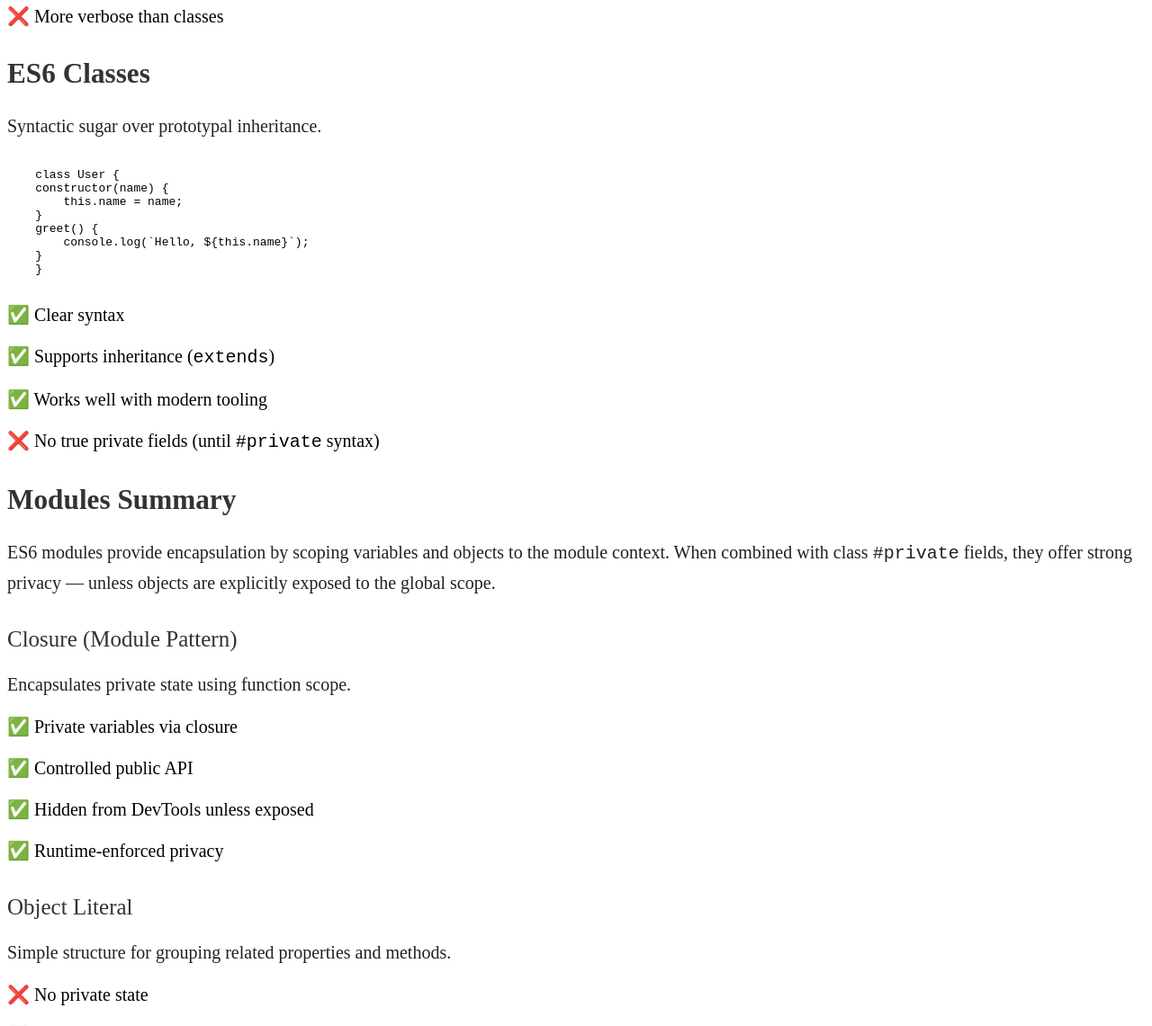
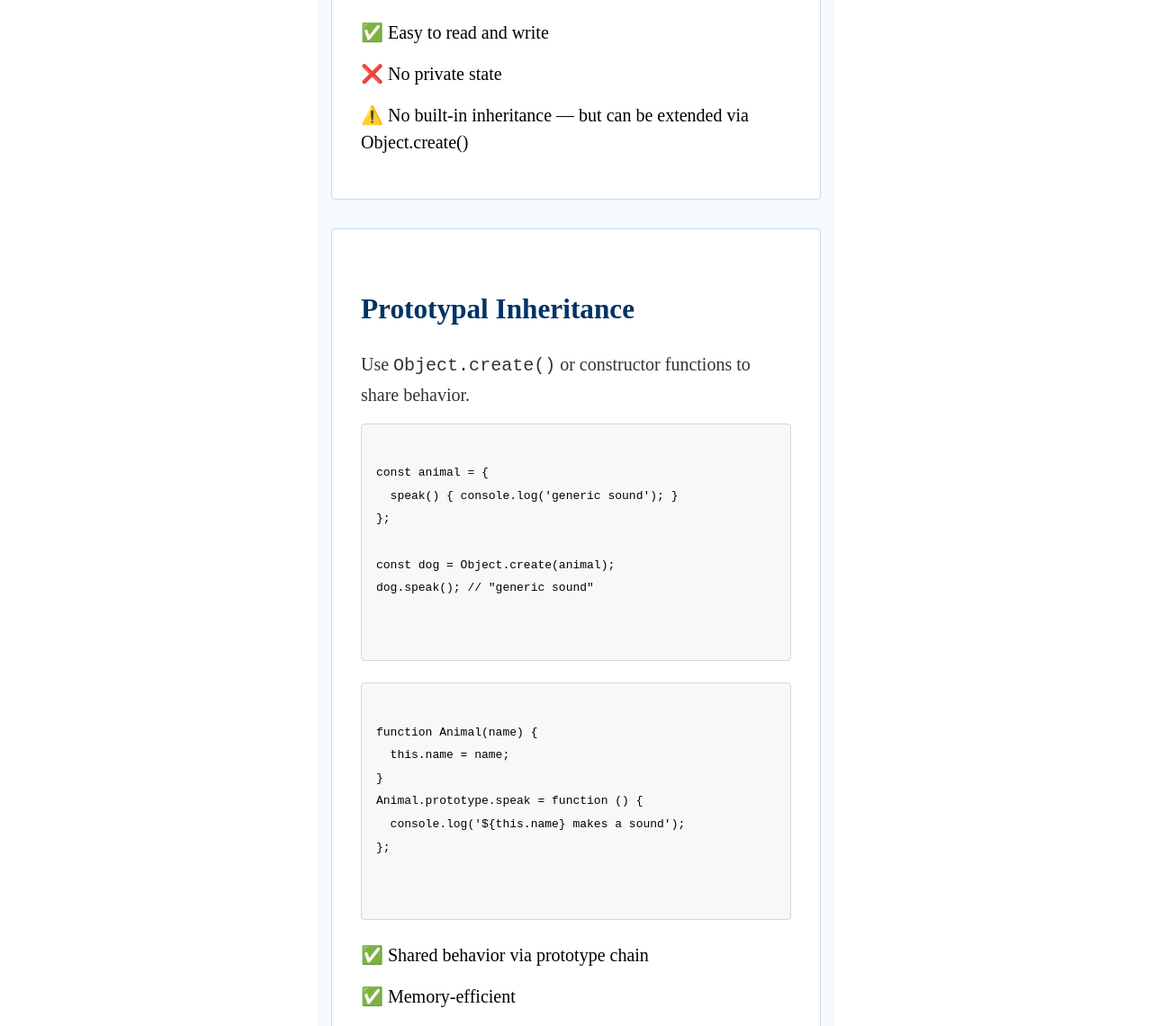
Before and after one commit to Arthur-Woodlee/foundations-of-front-end-development, a website built with webpack: page src/pages/javascript.html in a window 1280 px wide. Shown: the part 1659-2800 px from the top of the page at 90% size. Built offline with nearby package versions, Linux system fonts and the light colour scheme.

Commit message:
Implemented _book.scss
1. Added basic styling to delinearate sections.

```diff
--- a/src/pages/javascript.html
+++ b/src/pages/javascript.html
@@ -5,21 +5,21 @@
     <meta charset="UTF-8" />
     <title>JavaScript Foundations</title>
 </head>
+
 <body>
     <header class="header">
         <h1 class="header__title">JavaScript Foundations</h1>
     </header>
     <main class="book">
         <section id="module-patterns" class="chapter">
-            <h2>JavaScript Module Patterns</h2>
-
+            <h2 class="chapter__title">JavaScript Module Patterns</h2>
             <article class="chapter__section">
-                <h3>Closures (Module Pattern)</h3>
-                <p>
+                <h3 class="chapter__section-title">Closures (Module Pattern)</h3>
+                <p class="chapter__section-text">
                     Encapsulate private state using function scope.
                 </p>
 
-<pre>
+                <pre class="chapter__section-code">
     <code>
 function closure() {
   let count = 0; // private
@@ -34,19 +34,17 @@
                 <ul class="module-summary">
                     <li>✅ Private variables</li>
                     <li>✅ Controlled public API</li>
-                    <li>
-                        ❌ No inheritance or extensibility — but ✅ supports composition for modular reuse
-                    </li>
+                    <li>❌ No inheritance or extensibility — but ✅ supports composition for modular reuse</li>
                 </ul>
             </article>
 
             <article class="chapter__section">
-                <h3>Object Literals</h3>
-                <p>
+                <h3 class="chapter__section-title">Object Literals</h3>
+                <p class="chapter__section-text">
                     Simple, declarative structure for grouping related properties and methods.
                 </p>
 
-                <pre>
+                <pre class="chapter__section-code">
     <code>
 const logger = {
   level: 'info',
@@ -60,18 +58,17 @@ const logger = {
                 <ul class="module-summary">
                     <li>✅ Easy to read and write</li>
                     <li>❌ No private state</li>
-                    <li>⚠️ No built-in inheritance — but can be
-                        extended via Object.create() (prototype delegation)</li>
+                    <li>⚠️ No built-in inheritance — but can be extended via Object.create()</li>
                 </ul>
             </article>
 
             <article class="chapter__section">
-                <h3>Prototypal Inheritance</h3>
-                <p>
+                <h3 class="chapter__section-title">Prototypal Inheritance</h3>
+                <p class="chapter__section-text">
                     Use <code>Object.create()</code> or constructor functions to share behavior.
                 </p>
 
-<pre>
+                <pre class="chapter__section-code">
     <code>
 const animal = {
   speak() { console.log('generic sound'); }
@@ -82,7 +79,7 @@ const logger = {
     </code>
   </pre>
 
-<pre>
+                <pre class="chapter__section-code">
     <code>
 function Animal(name) {
   this.name = name;
@@ -101,12 +98,12 @@ const logger = {
             </article>
 
             <article class="chapter__section">
-                <h3>ES6 Classes</h3>
-                <p>
+                <h3 class="chapter__section-title">ES6 Classes</h3>
+                <p class="chapter__section-text">
                     Syntactic sugar over prototypal inheritance.
                 </p>
 
-<pre>
+                <pre class="chapter__section-code">
     <code>
 class User {
   constructor(name) {
@@ -121,25 +118,24 @@ const logger = {
 
                 <ul class="module-summary">
                     <li>✅ Clear syntax</li>
-                    <li>✅ Supports inheritance
-                        (<code>extends</code>)</li>
+                    <li>✅ Supports inheritance (<code>extends</code>)</li>
                     <li>✅ Works well with modern tooling</li>
-                    <li>❌ No true private fields (until
-                        <code>#private</code> syntax)
-                    </li>
+                    <li>❌ No true private fields (until <code>#private</code> syntax)</li>
                 </ul>
             </article>
+
             <article class="chapter__section">
-                <h3>Modules Summary</h3>
-                <p>
+                <h3 class="chapter__section-title">Modules Summary</h3>
+                <p class="chapter__section-text">
                     ES6 modules provide encapsulation by scoping variables and objects to the module context. When
-                    combined with class <code>#private</code> fields, they offer strong privacy — unless objects are
-                    explicitly exposed to the global scope.
+                    combined with class
+                    <code>#private</code> fields, they offer strong privacy — unless objects are explicitly exposed to
+                    the global scope.
                 </p>
 
-                <section>
-                    <h4>Closure (Module Pattern)</h4>
-                    <p>Encapsulates private state using function scope.</p>
+                <section class="chapter__subsection">
+                    <h4 class="chapter__subsection-title">Closure (Module Pattern)</h4>
+                    <p class="chapter__subsection-text">Encapsulates private state using function scope.</p>
                     <ul class="module-summary">
                         <li>✅ Private variables via closure</li>
                         <li>✅ Controlled public API</li>
@@ -148,9 +144,10 @@ const logger = {
                     </ul>
                 </section>
 
-                <section>
-                    <h4>Object Literal</h4>
-                    <p>Simple structure for grouping related properties and methods.</p>
+                <section class="chapter__subsection">
+                    <h4 class="chapter__subsection-title">Object Literal</h4>
+                    <p class="chapter__subsection-text">Simple structure for grouping related properties and methods.
+                    </p>
                     <ul class="module-summary">
                         <li>❌ No private state</li>
                         <li>✅ Easy to inspect and modify</li>
@@ -159,9 +156,9 @@ const logger = {
                     </ul>
                 </section>
 
-                <section>
-                    <h4>Prototypal Inheritance</h4>
-                    <p>Shares behavior via prototype chain.</p>
+                <section class="chapter__subsection">
+                    <h4 class="chapter__subsection-title">Prototypal Inheritance</h4>
+                    <p class="chapter__subsection-text">Shares behavior via prototype chain.</p>
                     <ul class="module-summary">
                         <li>❌ No private state</li>
                         <li>✅ Memory-efficient</li>
@@ -170,9 +167,9 @@ const logger = {
                     </ul>
                 </section>
 
-                <section>
-                    <h4>ES6 Class</h4>
-                    <p>Syntactic sugar over prototypal inheritance.</p>
+                <section class="chapter__subsection">
+                    <h4 class="chapter__subsection-title">ES6 Class</h4>
+                    <p class="chapter__subsection-text">Syntactic sugar over prototypal inheritance.</p>
                     <ul class="module-summary">
                         <li>✅ Clear syntax</li>
                         <li>✅ Supports <code>extends</code> inheritance</li>
@@ -182,9 +179,9 @@ const logger = {
                     </ul>
                 </section>
 
-                <section>
-                    <h4>ES6 Module + Class</h4>
-                    <p>Combines module scope with class privacy.</p>
+                <section class="chapter__subsection">
+                    <h4 class="chapter__subsection-title">ES6 Module + Class</h4>
+                    <p class="chapter__subsection-text">Combines module scope with class privacy.</p>
                     <ul class="module-summary">
                         <li>✅ Strong privacy boundary</li>
                         <li>✅ <code>#private</code> fields + module scope</li>
@@ -194,11 +191,14 @@ const logger = {
                     </ul>
                 </section>
 
-                <section>
-                    <h4>Debugging Exposure</h4>
-                    <p>During development, you may want to inspect internal objects in DevTools. This can be done safely
-                        using conditional exposure:</p>
-<pre>
+                <section class="chapter__subsection">
+                    <h4 class="chapter__subsection-title">Debugging Exposure</h4>
+                    <p class="chapter__subsection-text">
+                        During development, you may want to inspect internal objects in DevTools. This can be done
+                        safely using conditional exposure:
+                    </p>
+
+                    <pre class="chapter__section-code">
       <code>
 const ENV = 'development';
 
@@ -208,14 +208,15 @@ const logger = {
 }
       </code>
     </pre>
-                    <ul>
+
+                    <ul class="module-summary">
                         <li>✅ Enables inspection during development</li>
                         <li>✅ Keeps production scope clean</li>
                         <li>⚠️ Avoid exposing sensitive logic or state</li>
                     </ul>
                 </section>
 
-                <p>
+                <p class="chapter__section-text">
                     ⚠️ Avoid attaching internal objects to <code>window</code> unless explicitly needed for debugging.
                     In production, this breaks encapsulation and undermines privacy guarantees.
                 </p>
@@ -226,4 +227,5 @@ const logger = {
         <p class="footer__text">© 2025 Arthur Woodlee.</p>
     </footer>
 </body>
+
 </html>
--- a/src/styles/components/book/_book.scss
+++ b/src/styles/components/book/_book.scss
@@ -0,0 +1,81 @@
+@use '../../global/variables' as v;
+@use '../../global/functions' as f;
+@use '../../layout/mixins/media' as m;
+
+.book {
+  padding: f.spacing(2) f.spacing(1);
+  max-width: 72ch;
+  margin-inline: auto;
+  line-height: 1.6;
+
+  @include m.respond-to(md) {
+    padding: f.spacing(3) f.spacing(2);
+  }
+
+  @include m.respond-to(lg) {
+    padding: f.spacing(4) f.spacing(3);
+  }
+}
+
+.chapter {
+  margin-bottom: f.spacing(3);
+  padding-left: f.spacing(1);
+  padding-right: f.spacing(1);
+  background-color: #f5faff;     // soft blue background
+
+  &__title {
+    margin-bottom: f.spacing(1.5);
+    color: #003366; // deep heading blue
+  }
+
+  &__section {
+    margin-bottom: f.spacing(2);
+    padding: f.spacing(1);
+    border: 1px solid #d0d7de; // light gray border
+    border-radius: 4px;
+    background-color: #ffffff;
+
+    @include m.respond-to(md) {
+      padding: f.spacing(1.5);
+    }
+
+    @include m.respond-to(lg) {
+      padding: f.spacing(2);
+    }
+  }
+
+  &__section-title {
+    margin-bottom: f.spacing(1);
+    color: #003366;
+  }
+
+  &__section-text {
+    margin-bottom: f.spacing(1);
+    color: #333333;
+  }
+
+  &__section-code {
+    margin-bottom: f.spacing(1.5);
+    background-color: #f6f8fa; // GitHub-style code block
+    border: 1px solid #d0d7de;
+    padding: f.spacing(1);
+    border-radius: 4px;
+    font-family: 'Courier New', Courier, monospace;
+  }
+
+  &__subsection {
+    margin-top: f.spacing(2);
+    padding-left: f.spacing(1);
+    border-left: 2px dashed #99ccee; // lighter accent
+  }
+
+  &__subsection-title {
+    margin-bottom: f.spacing(0.75);
+    color: #003366;
+  }
+
+  &__subsection-text {
+    margin-bottom: f.spacing(1);
+    color: #333333;
+  }
+}
--- a/src/styles/pages/javascript.scss
+++ b/src/styles/pages/javascript.scss
@@ -1,6 +1,7 @@
 @use '../global/header';
 @use '../global/footer';
 @use '../global/typography';
+@use '../components/book/book';
 @use '../layout/mixins/list' as list;
 
 .module-summary {
```
Also changed, not shown: README.md, dist/javascript.html, 4 other files. Lines whose indentation alone changed are shown as unchanged.
